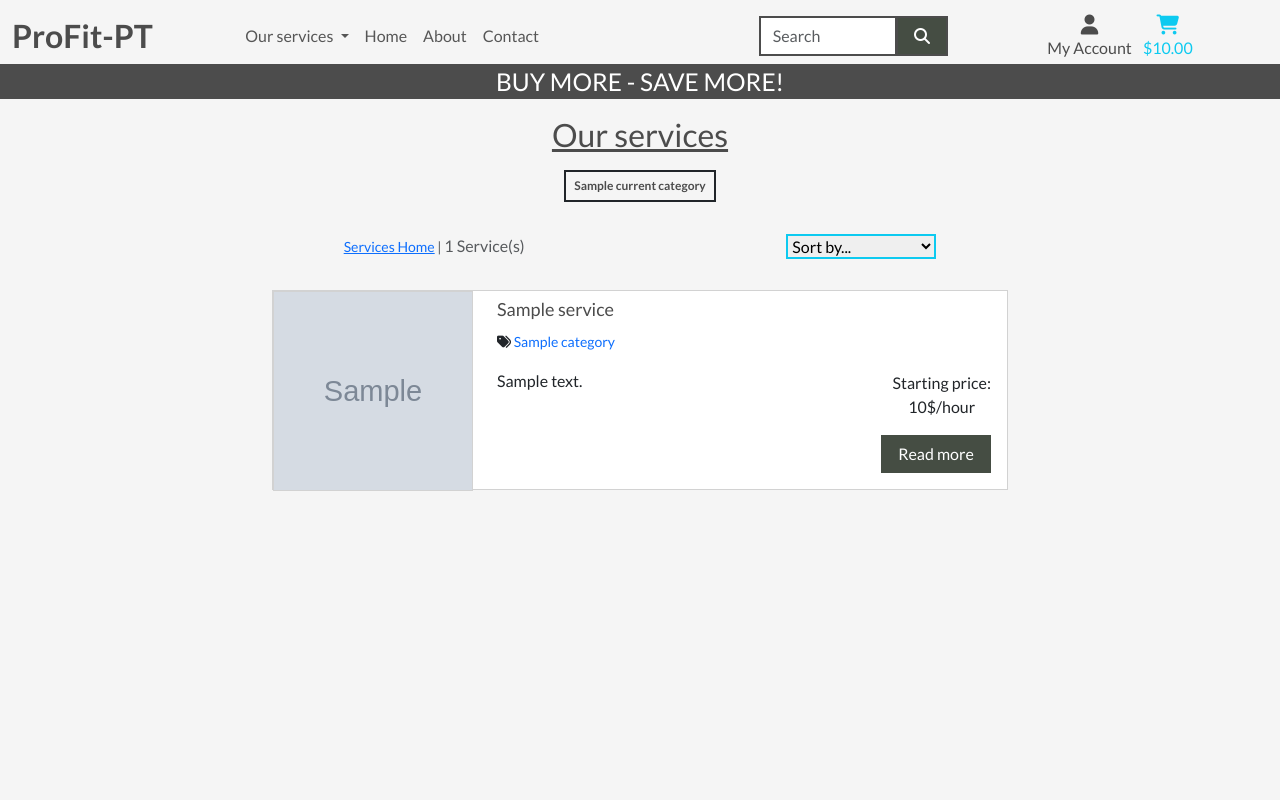
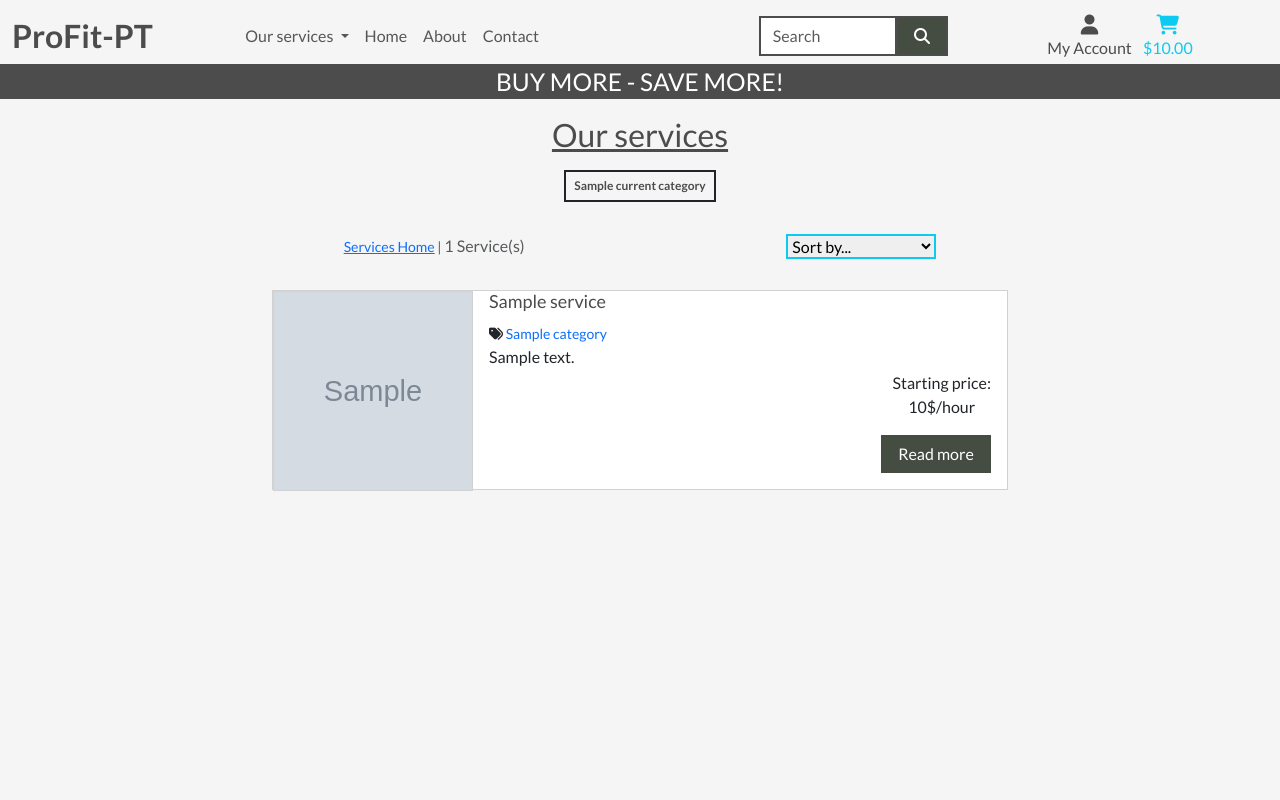
Before and after one commit to DavidFB94/pro-fit-pt, a Django app: template services/templates/services/services.html in a window 1280 px wide. Run offline with Django 4.2, Linux system fonts and the light colour scheme; the template is opened without the code that fills it: most values are stand-ins (such as "Sample title", 1, 10 or a date in 2020); grey boxes marked "Sample" are stand-in pictures; some libraries are stand-ins or nearby versions.

Commit message:
Adjust card description+category margin/padding

```diff
--- a/services/templates/services/service_details.html
+++ b/services/templates/services/service_details.html
@@ -27,9 +27,9 @@
                     <img class="card card-image" src="{{ service.image.url }}" alt="{{ service.name }}">
                     {% endif %}
                 </div>
-                <div class="ms-3 p-2">
+                <div class="ms-3 pe-2">
                     <h2>{{ service.name }}</h2>
-                    <p>
+                    <p class="mb-0">
                         <small>
                             <i class="fa-solid fa-tags"></i>
                             <a class="text-decoration-none" href="{% url 'services' %}?category={{ service.category.name }}">
@@ -37,7 +37,7 @@
                             </a>
                         </small>
                     </p>
-                    <p>{{ service.description }}</p>
+                    <p class="mb-0">{{ service.description }}</p>
                 </div>
                 <div class="position-absolute top-0 end-0 me-2">
                     {% if request.user.is_superuser %}
--- a/services/templates/services/services.html
+++ b/services/templates/services/services.html
@@ -57,11 +57,11 @@
                     <img class="card card-image" src="{{ service.image.url }}" alt="{{ service.name }}">
                     {% endif %}
                 </div>
-                <div class="ms-3 flex-grow-1 p-2">
+                <div class="ms-3 flex-grow-1 pe-2">
                     <a href="{% url 'service_details' service.id %}" class="text-decoration-none text-color">
                         <h2 class="service-name">{{ service.name }}</h2>
                     </a>
-                    <p>
+                    <p class="mb-0">
                         <small>
                             <i class="fa-solid fa-tags"></i>
                             <a class="text-decoration-none" href="{% url 'services' %}?category={{ service.category.name }}">
@@ -69,7 +69,7 @@
                             </a>
                         </small>
                     </p>
-                    <p>{{ service.description|truncatechars:80 }}</p>
+                    <p class="mb-0">{{ service.description|truncatechars:80 }}</p>
                 </div>
                 <div class="d-flex flex-column ms-auto align-items-end justify-content-between me-2">
                     {% if request.user.is_superuser %}
```
